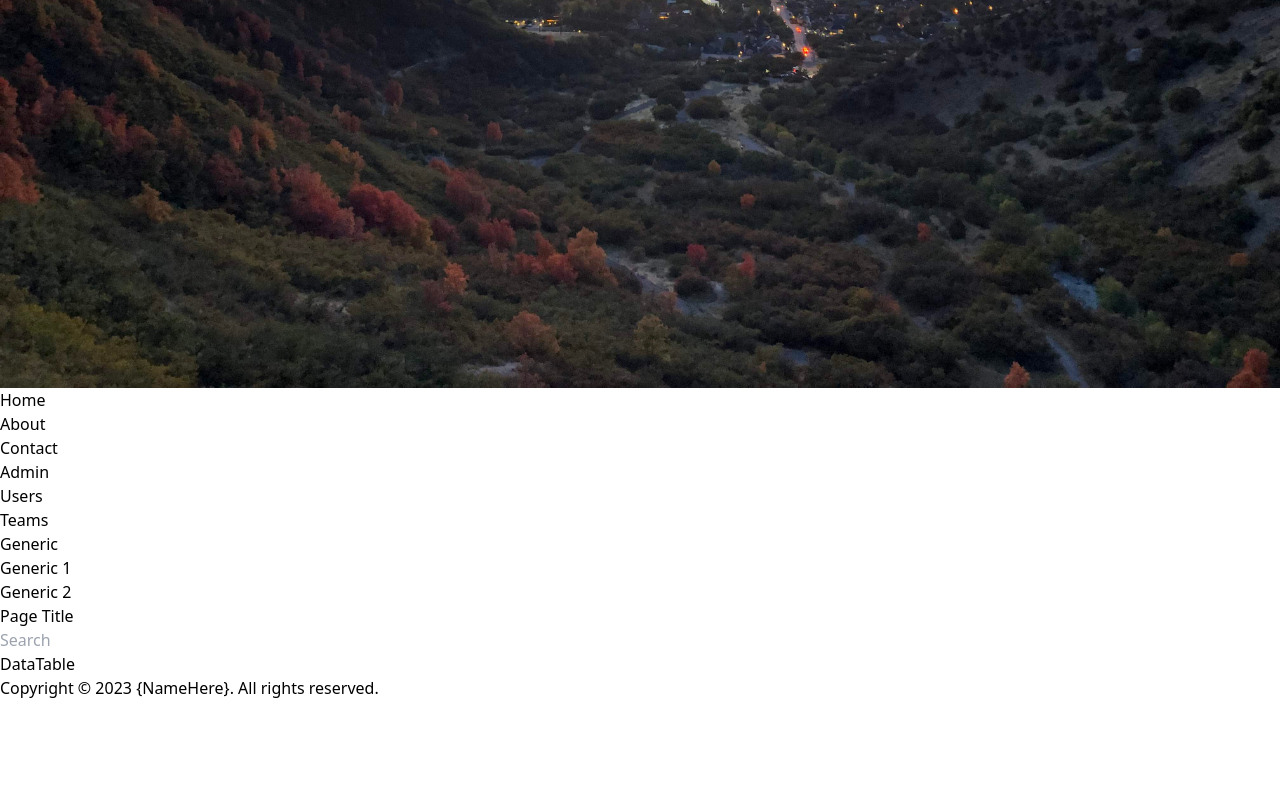
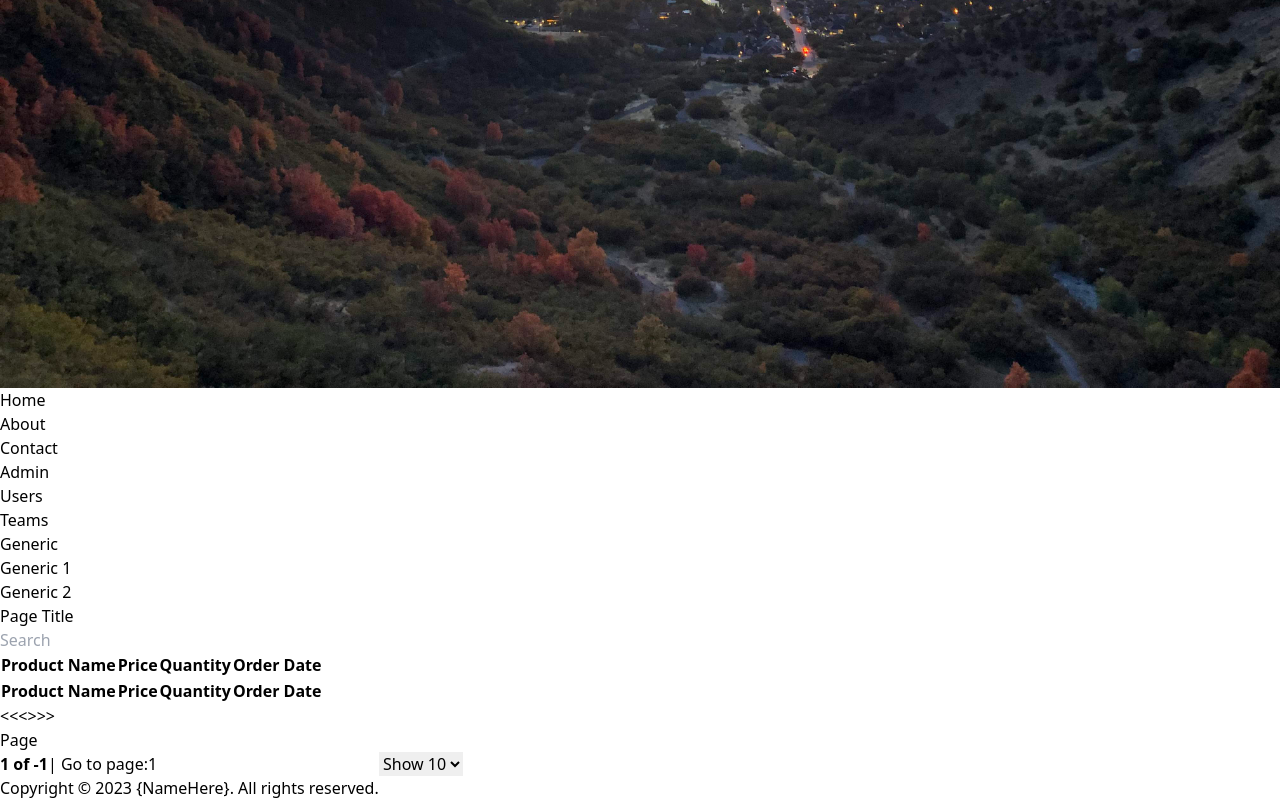
Before and after one commit to cschulzk/sandbox, a Next.js app: page / in a window 1280 px wide. Shown: the part 572-1372 px from the top of the page. Before the commit the page ends 1272 px from the top, so only its background shows below. Built offline with nearby package versions, Linux system fonts and the light colour scheme.

Commit message:
initial integration steps of react table; not functional yet

```diff
--- a/package.json
+++ b/package.json
@@ -15,8 +15,9 @@
     "focus-visible": "^5.2.0",
     "next": "13.4.2",
     "postcss-focus-visible": "^6.0.4",
-    "react": "18.2.0",
-    "react-dom": "18.2.0",
+    "@tanstack/react-table": "8.9.3",
+    "react": "^18.2.0",
+    "react-dom": "^18.2.0",
     "tailwindcss": "^3.3.0"
   },
   "devDependencies": {
--- a/src/components/pageLayout/pageBody/dataTable/index.tsx
+++ /dev/null
@@ -1,12 +0,0 @@
-const tablePositioning = ''
-const tableStyling = ''
-
-const DataTable = () => {
-  return (
-    <div className={`${tablePositioning} ${tableStyling}`}>
-      <h1>DataTable</h1>
-    </div>
-  )
-};
-
-export default DataTable;
--- a/src/components/pageLayout/pageBody/index.tsx
+++ b/src/components/pageLayout/pageBody/index.tsx
@@ -1,4 +1,5 @@
-import DataTable from "./dataTable";
+import PaginatedTable from "./paginatedTable";
+import DataTable from "./paginatedTable";
 
 const bodyPositioning = 'flex flex-col h-body w-full justify-center items-center';
 const bodyStlying = ''
@@ -6,7 +7,7 @@ const bodyStlying = ''
 const PageBody = () => {
   return (
     <div className={`${bodyPositioning} ${bodyStlying}`}>
-      <DataTable />
+      <PaginatedTable />
     </div>
   )
 };
--- /dev/null
+++ b/src/components/pageLayout/pageBody/paginatedTable/Pagination.tsx
@@ -0,0 +1,74 @@
+import type { DemoData } from "@/types/demoData";
+import type { Table } from "@tanstack/react-table";
+
+const Pagination = ({table}: {table: Table<DemoData>}) => {
+  return (
+    <>
+          <div className="h-2" />
+      <div className="flex items-center gap-2">
+        <button
+          className="border rounded p-1"
+          onClick={() => table.setPageIndex(0)}
+          disabled={!table.getCanPreviousPage()}
+        >
+          {'<<'}
+        </button>
+        <button
+          className="border rounded p-1"
+          onClick={() => table.previousPage()}
+          disabled={!table.getCanPreviousPage()}
+        >
+          {'<'}
+        </button>
+        <button
+          className="border rounded p-1"
+          onClick={() => table.nextPage()}
+          disabled={!table.getCanNextPage()}
+        >
+          {'>'}
+        </button>
+        <button
+          className="border rounded p-1"
+          onClick={() => table.setPageIndex(table.getPageCount() - 1)}
+          disabled={!table.getCanNextPage()}
+        >
+          {'>>'}
+        </button>
+        <span className="flex items-center gap-1">
+          <div>Page</div>
+          <strong>
+            {table.getState().pagination.pageIndex + 1} of{' '}
+            {table.getPageCount()}
+          </strong>
+        </span>
+        <span className="flex items-center gap-1">
+          | Go to page:
+          <input
+            type="number"
+            defaultValue={table.getState().pagination.pageIndex + 1}
+            onChange={e => {
+              const page = e.target.value ? Number(e.target.value) - 1 : 0
+              table.setPageIndex(page)
+            }}
+            className="border p-1 rounded w-16"
+          />
+        </span>
+        <select
+          value={table.getState().pagination.pageSize}
+          onChange={e => {
+            table.setPageSize(Number(e.target.value))
+          }}
+        >
+          {[10, 20, 30, 40, 50].map(pageSize => (
+            <option key={pageSize} value={pageSize}>
+              Show {pageSize}
+            </option>
+          ))}
+        </select>
+      </div>
+
+    </>
+  )
+};
+
+export default Pagination;
--- /dev/null
+++ b/src/components/pageLayout/pageBody/paginatedTable/TableHeader.tsx
@@ -0,0 +1,29 @@
+import type { DemoData } from "@/types/demoData";
+import { flexRender, type Table } from "@tanstack/react-table";
+
+const TableBody = ({table}: {table: Table<DemoData>}) => {
+  return (
+    <thead>
+      {table.getHeaderGroups().map(headerGroup => (
+        <tr key={headerGroup.id}>
+          {headerGroup.headers.map(header => {
+            return (
+              <th key={header.id} colSpan={header.colSpan}>
+                {header.isPlaceholder ? null : (
+                  <div>
+                    {flexRender(
+                      header.column.columnDef.header,
+                      header.getContext()
+                    )}
+                  </div>
+                )}
+              </th>
+            )
+          })}
+        </tr>
+      ))}
+    </thead>
+  )
+};
+
+export default TableBody;
--- /dev/null
+++ b/src/components/pageLayout/pageBody/paginatedTable/UseColumns.tsx
@@ -0,0 +1,32 @@
+import { DemoData } from "@/types/demoData";
+import { ColumnDef } from "@tanstack/react-table"
+import { useMemo } from "react"
+
+const useColumns = () => {
+  return useMemo<ColumnDef<DemoData>[]>(
+    () => [
+      {
+        accessorKey: 'product_name',
+        cell: info => info.getValue(),
+        header: () => <span>Product Name</span>,
+      },
+      {
+        accessorKey: 'price',
+        cell: info => info.getValue(),
+        header: () => <span>Price</span>,
+      },
+      {
+        accessorKey: 'quantity',
+        cell: info => info.getValue(),
+        header: () => <span>Quantity</span>,
+      },
+      {
+        accessorKey: 'order_date',
+        cell: info => info.getValue(),
+        header: () => <span>Order Date</span>,
+      },
+    ],
+    []
+  )};
+
+export default useColumns;
--- /dev/null
+++ b/src/components/pageLayout/pageBody/paginatedTable/index.tsx
@@ -0,0 +1,65 @@
+import React, { useMemo, useState } from 'react'
+import {
+  PaginationState,
+  useReactTable,
+  getCoreRowModel,
+} from '@tanstack/react-table'
+import useColumns from './UseColumns'
+import Pagination from './Pagination'
+import TableBody from './TableHeader'
+import TableHeader from './TableHeader'
+
+const PaginatedTable = () => {
+  const columns = useColumns();
+
+  const [{ pageIndex, pageSize }, setPagination] =
+    useState<PaginationState>({
+      pageIndex: 0,
+      pageSize: 10,
+    });
+
+  const fetchDataOptions = {
+    pageIndex,
+    pageSize,
+  };
+
+  const dataQuery = [] // Write a use memo that uses an api request
+
+
+  const defaultData = useMemo(() => [], [])
+
+  const pagination = useMemo(
+    () => ({
+      pageIndex,
+      pageSize,
+    }),
+    [pageIndex, pageSize]
+  )
+
+  const table = useReactTable({
+    data: dataQuery.data?.rows ?? defaultData,
+    columns,
+    pageCount: dataQuery.data?.pageCount ?? -1,
+    state: {
+      pagination,
+    },
+    onPaginationChange: setPagination,
+    getCoreRowModel: getCoreRowModel(),
+    manualPagination: true,
+    // getPaginationRowModel: getPaginationRowModel(), // If only doing manual pagination, you don't need this
+    debugTable: true,
+  })
+
+  return (
+    <div>
+      <table>
+        {/* Display loading indicators */}
+        <TableHeader table={table} />
+        <TableBody table={table} />
+      </table>
+      <Pagination table={table} />
+    </div>
+    )
+}
+
+export default PaginatedTable;
--- /dev/null
+++ b/src/pages/api/fetchData.ts
@@ -0,0 +1,46 @@
+import { DemoData } from "@/types/demoData"
+import { NextApiRequest, NextApiResponse } from "next"
+
+const data: DemoData[] = [
+  {
+    product_name: 'Product 1',
+    price: 100,
+    quantity: 1,
+    order_date: new Date()
+  },
+  {
+    product_name: 'Product 2',
+    price: 100,
+    quantity: 1,
+    order_date: new Date()
+  },
+  {
+    product_name: 'Product 3',
+    price: 100,
+    quantity: 1,
+    order_date: new Date()
+  },
+  {
+    product_name: 'Product 4',
+    price: 100,
+    quantity: 1,
+    order_date: new Date()
+  }
+]
+
+export async function fetchData(
+  res: NextApiResponse,
+  req: NextApiRequest
+) {
+  const {options} =req.body;
+  // Simulate some network latency
+  await new Promise(r => setTimeout(r, 1000))
+
+  res.json({
+    rows: data.slice(
+      options.pageIndex * options.pageSize,
+      (options.pageIndex + 1) * options.pageSize
+    ),
+    pageCount: Math.ceil(data.length / options.pageSize),
+  })
+}
--- /dev/null
+++ b/src/types/demoData.ts
@@ -0,0 +1,6 @@
+export interface DemoData {
+  product_name: string;
+  price: number;
+  quantity: number;
+  order_date: Date;
+};
```
Also changed, not shown: src/components/pageLayout/pageBody/paginatedTable/TableBody.tsx (added, +27 -0 lines), 1 other file (tests, documents, lock files or other folders).
